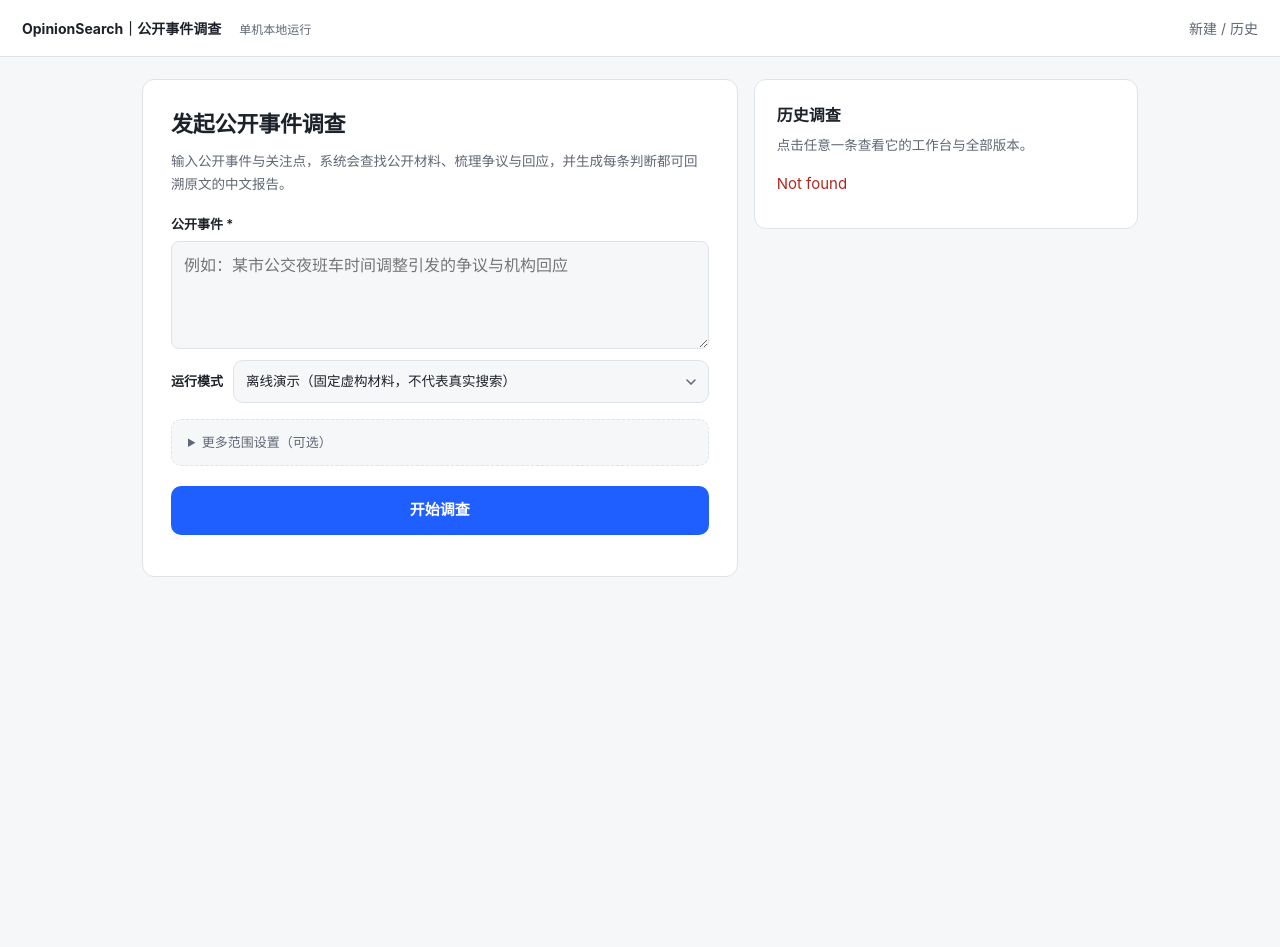
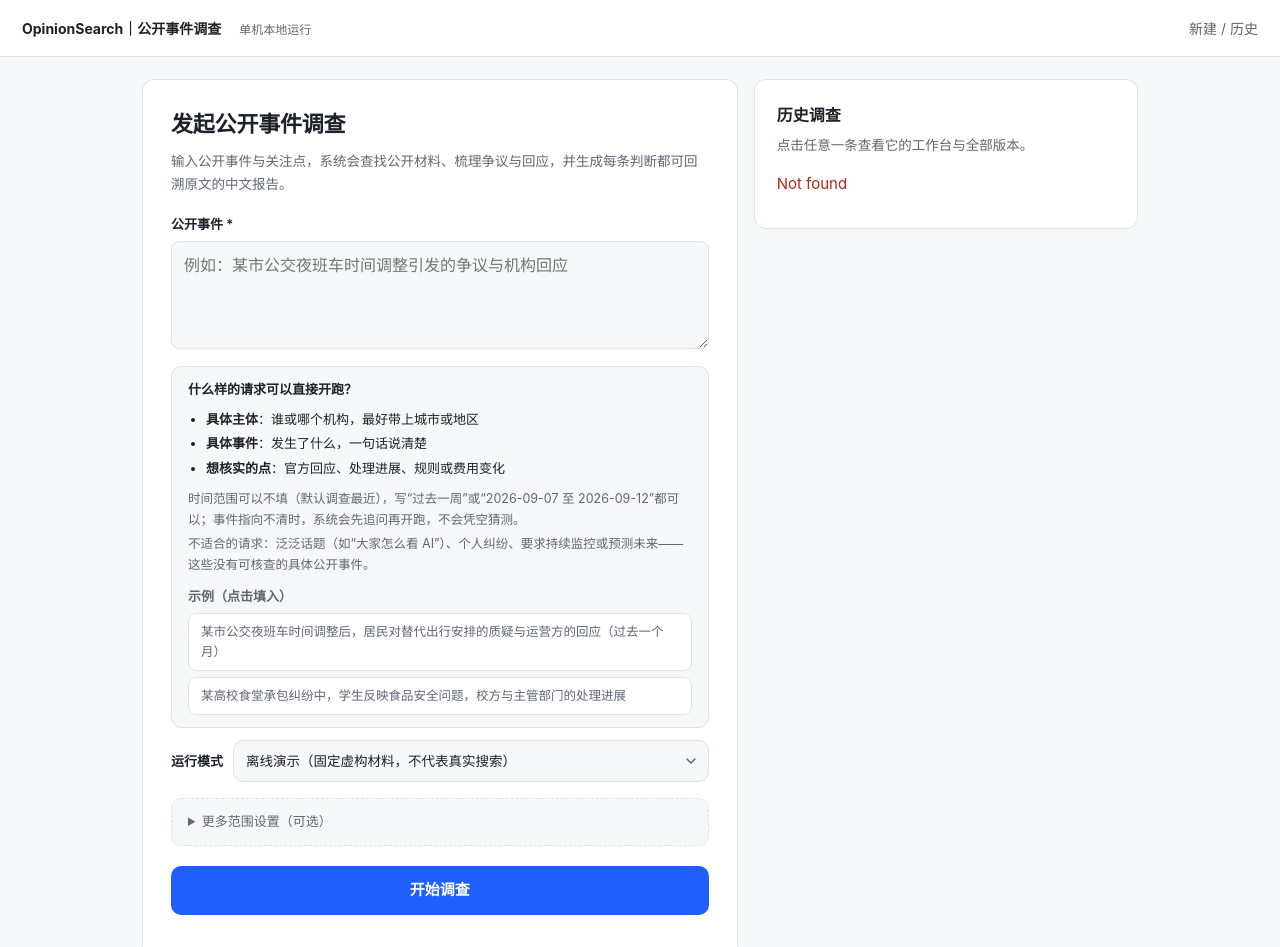
Before and after one commit to lilyeggy/new_opinion_agent, a plain HTML site: page opinion_search_agent/src/opinion_search/web/investigation.html in a window 1280 px wide. Shown: the top 947 px of the page. Before the commit the page ends 800 px from the top, so only its background shows below. Drawn offline with Linux system fonts and the light colour scheme; no server answers.

Commit message:
feat(web): home page states what a searchable request needs
Static guide under the question field: the three elements that let an
investigation start directly (subject, event, point to verify), notes on the
optional time range and follow-up questions, requests that do not fit, and
two clickable examples that fill the form.

```diff
--- a/opinion_search_agent/src/opinion_search/web/assets/app.js
+++ b/opinion_search_agent/src/opinion_search/web/assets/app.js
@@ -44,6 +44,32 @@ function renderHome() {
   refreshHistory();
 }
 
+// Static product copy: what a request needs before an investigation can run.
+// Mirrors the backend contract (only the event description is required; the
+// planner asks follow-up questions instead of guessing when the event is vague).
+const GUIDE_EXAMPLES = [
+  "某市公交夜班车时间调整后，居民对替代出行安排的质疑与运营方的回应（过去一个月）",
+  "某高校食堂承包纠纷中，学生反映食品安全问题，校方与主管部门的处理进展",
+];
+
+function questionGuide(question) {
+  return el("div", { class: "home-guide" }, [
+    el("p", { class: "home-guide-title", text: "什么样的请求可以直接开跑？" }),
+    el("ul", { class: "home-guide-list" }, [
+      el("li", {}, [el("strong", { text: "具体主体" }), "：谁或哪个机构，最好带上城市或地区"]),
+      el("li", {}, [el("strong", { text: "具体事件" }), "：发生了什么，一句话说清楚"]),
+      el("li", {}, [el("strong", { text: "想核实的点" }), "：官方回应、处理进展、规则或费用变化"]),
+    ]),
+    el("p", { class: "muted home-guide-note", text: "时间范围可以不填（默认调查最近），写“过去一周”或“2026-09-07 至 2026-09-12”都可以；事件指向不清时，系统会先追问再开跑，不会凭空猜测。" }),
+    el("p", { class: "muted home-guide-note", text: "不适合的请求：泛泛话题（如“大家怎么看 AI”）、个人纠纷、要求持续监控或预测未来——这些没有可核查的具体公开事件。" }),
+    el("p", { class: "home-guide-title examples-title", text: "示例（点击填入）" }),
+    el("div", { class: "home-examples" }, GUIDE_EXAMPLES.map((text) => el("button", {
+      class: "home-example", type: "button", text,
+      onClick: () => { question.value = text; question.focus(); },
+    }))),
+  ]);
+}
+
 function createForm() {
   const question = el("textarea", { placeholder: "例如：某市公交夜班车时间调整引发的争议与机构回应" });
   const focus = el("input", { placeholder: "可选：想重点关注的问题（如工作日替代出行、票价变化）" });
@@ -81,6 +107,7 @@ function createForm() {
     el("p", { class: "muted lead", text: "输入公开事件与关注点，系统会查找公开材料、梳理争议与回应，并生成每条判断都可回溯原文的中文报告。" }),
     el("label", { text: "公开事件 *" }),
     question,
+    questionGuide(question),
     el("div", { class: "home-mode" }, [el("label", { text: "运行模式" }), mode]),
     el("details", { class: "home-more" }, [
       el("summary", { text: "更多范围设置（可选）" }),
--- a/opinion_search_agent/src/opinion_search/web/assets/style.css
+++ b/opinion_search_agent/src/opinion_search/web/assets/style.css
@@ -105,6 +105,18 @@ mark { background: #ffe08a; color: #1d2129; }
 .home-form .lead, .home-history .lead { margin: 0 0 18px; font-size: 13.5px; line-height: 1.7; }
 .home-form label { font-size: 13px; margin: 14px 0 5px; }
 .home-form textarea { min-height: 108px; font-size: 16px; line-height: 1.7; resize: vertical; }
+.home-guide { margin: 10px 0 12px; padding: 12px 16px; border: 1px solid var(--line);
+  border-radius: 10px; background: var(--bg); font-size: 13px; line-height: 1.65; }
+.home-guide-title { margin: 0; font-weight: 600; font-size: 13px; }
+.home-guide-title.examples-title { margin: 10px 0 6px; color: var(--muted); }
+.home-guide-list { margin: 8px 0 10px; padding-left: 18px; }
+.home-guide-list li { margin: 3px 0; }
+.home-guide-note { margin: 0 0 4px; font-size: 12.5px; }
+.home-examples { display: grid; gap: 6px; }
+.home-example { width: 100%; text-align: left; background: var(--panel); color: var(--muted);
+  border: 1px solid var(--line); border-radius: 8px; padding: 8px 12px;
+  font-size: 12.5px; font-weight: 400; line-height: 1.6; white-space: normal; }
+.home-example:hover { border-color: var(--accent); color: var(--accent); }
 .home-mode { display: flex; align-items: center; gap: 10px; margin-top: 4px; }
 .home-mode label { margin: 0; white-space: nowrap; }
 .home-mode select { width: auto; flex: 1; min-width: 0; padding: 9px 12px; font-size: 13.5px;
```
